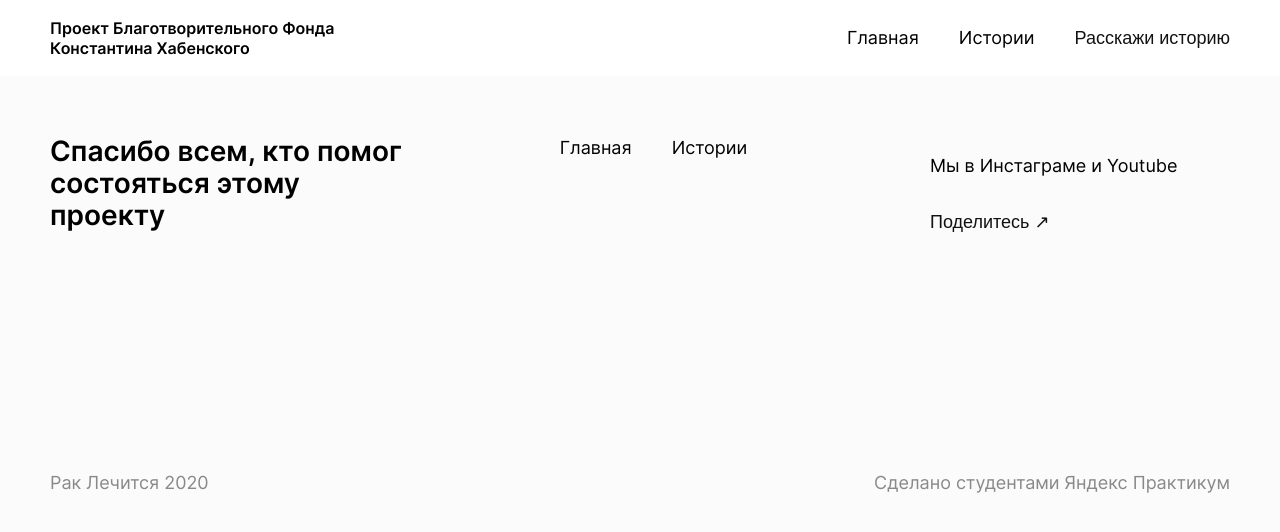
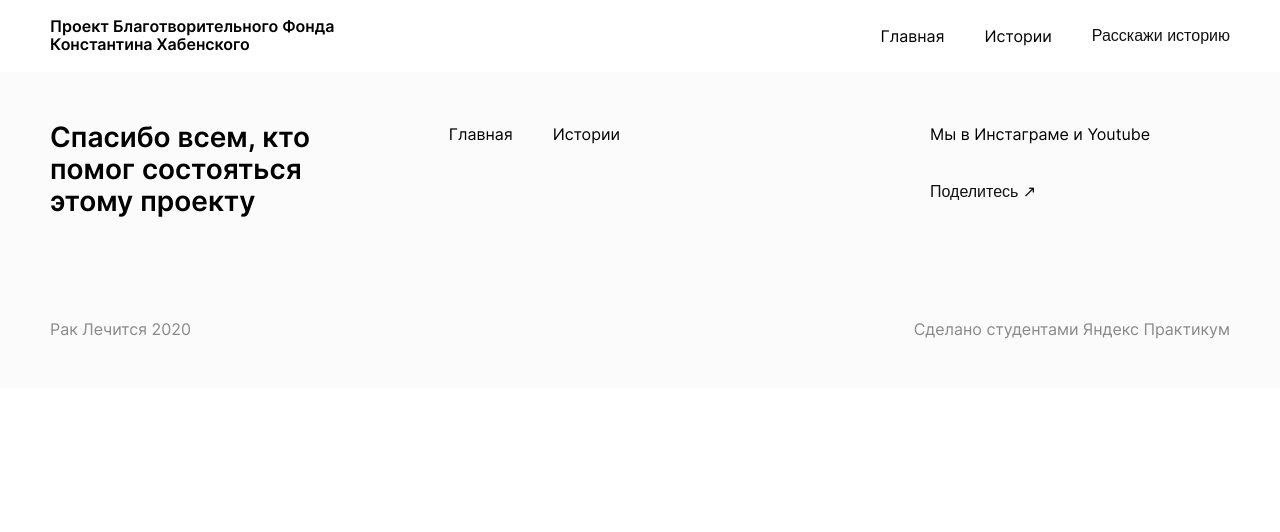
Before and after one commit to zajcevakaterina/raklechitsa, a Nuxt app: page /about in a window 1280 px wide. Shown: the top 532 px of the page. Built offline with nearby package versions, Linux system fonts and the light colour scheme.

Commit message:
add adaptiv Heder(without menu button for 768 320), Footer

```diff
--- a/components/CallToAction.vue
+++ b/components/CallToAction.vue
@@ -73,6 +73,9 @@ export default {
 .call-to-action__action-button {
   margin: auto 0 0;
   width: 280px;
+  height: 52px;
+  font-size: 16px;
+  line-height: 19px;
 }
 
 @media screen and (max-width: 1280px) {
@@ -80,11 +83,21 @@ export default {
     min-height: 480px;
     padding: 90px 0;
   }
+  .call-to-action__action-button {
+    width: 230px;
+    height: 48px;
+  }
 }
 @media screen and (max-width: 1024px) {
   .call-to-action {
     min-height: 436px;
     padding: 80px 0;
+  }
+  .call-to-action__action-button {
+    width: 230px;
+    height: 46px;
+    font-size: 15px;
+    line-height: 18px;
   }
 }
 @media screen and (max-width: 768px) {
@@ -98,4 +111,13 @@ export default {
     align-items: center;
   }
 }
+@media screen and (max-width: 320px) {
+  .call-to-action__action-button {
+    width: 290px;
+    height: 40px;
+    font-size: 13px;
+    line-height: 16px;
+    padding: 0;
+  }
+}
 </style>
--- a/components/Footer.vue
+++ b/components/Footer.vue
@@ -2,13 +2,16 @@
   <div class="wrapper">
     <footer class="footer root__section">
       <div class="footer__content">
-        <section-title
+        <div class="footer__title-menu">
+          <section-title class="section__title_footer"
             >Спасибо всем, кто помог состояться этому проекту</section-title
           >
           <!-- <footer-menu /> -->
+
           <div class="footer__menu">
             <a href="/" class="footer__menu-link">Главная</a>
             <a href="/stories" class="footer__menu-link">Истории</a>
+          </div>
         </div>
         <div class="footer__social">
           <p class="footer__social-text">Мы в Инстаграме и Youtube</p>
@@ -51,10 +54,16 @@ export default {
   flex-direction: column;
   display: flex;
   margin: 0 auto;
+  box-sizing: border-box;
 }
 .footer__content {
   width: 100%;
   display: flex;
+  justify-content: space-between;
+}
+.footer__title-menu {
+  display: flex;
+  width: calc(50% - 20px);
   justify-content: space-between;
 }
 .footer__menu {
@@ -74,7 +83,9 @@ export default {
   color: #000000;
   height: fit-content;
 }
-
+.footer__menu-link:last-child {
+  margin: 0;
+}
 .footer__menu-link:hover {
   color: #121212;
   opacity: 0.8;
@@ -92,6 +103,7 @@ export default {
   font-size: 18px;
   line-height: 24px;
   color: #000000;
+  margin: 0;
 }
 .footer__social_link {
   font-style: normal;
@@ -121,4 +133,104 @@ export default {
   line-height: 18px;
   color: #898989;
 }
+.section__title_footer {
+  max-width: 340px;
+}
+
+@media screen and (max-width: 1280px) {
+  .footer {
+    min-height: 316px;
+    padding: 50px 0;
+  }
+  .section__title_footer {
+    max-width: 305px;
+  }
+  .footer__menu-link {
+    font-size: 16px;
+  }
+  .footer__social-text {
+    font-size: 16px;
+  }
+  .footer__social_link {
+    font-size: 16px;
+  }
+  .footer__copyright-text {
+    font-size: 16px;
+  }
+}
+@media screen and (max-width: 1024px) {
+  .footer {
+    min-height: 292px;
+    padding: 50px 0;
+  }
+  .section__title_footer {
+    max-width: 288px;
+  }
+  .footer__title-menu {
+    width: 50%;
+  }
+}
+@media screen and (max-width: 768px) {
+  .section__title_footer {
+    max-width: 268px;
+  }
+  .footer__title-menu {
+    width: 60%;
+  }
+  .footer__menu {
+    flex-direction: column;
+  }
+  .footer__social {
+    width: 226px;
+  }
+}
+@media screen and (max-width: 320px) {
+  .section__title_footer {
+    max-width: 290px;
+    font-size: 18px;
+    line-height: 1.17;
+    margin-bottom: 50px;
+  }
+  .footer__content {
+    flex-direction: column;
+  }
+  .footer__title-menu {
+    flex-direction: column;
+  }
+  .footer__title-menu {
+    width: 100%;
+  }
+  .footer__menu-link {
+    font-size: 13px;
+    line-height: 1.15;
+    margin-bottom: 18px;
+  }
+  .footer__menu-link:last-child {
+    margin-bottom: 18px;
+  }
+  .footer__social {
+    min-height: 0;
+  }
+  .footer__social-text {
+    font-size: 13px;
+    line-height: 1.15;
+  }
+  .footer__social_link {
+    font-size: 13px;
+    line-height: 1.15;
+  }
+  .footer__copyright {
+    flex-direction: column;
+    margin-top: 50px;
+  }
+  .footer__copyright-text {
+    font-size: 13px;
+    line-height: 1.15;
+    margin-bottom: 10px;
+  }
+  .footer__copyright-text:last-child {
+    margin: 0;
+  }
+}
 </style>
+footer__section-title
--- a/components/Header.vue
+++ b/components/Header.vue
@@ -53,4 +53,27 @@ export default {
 .button_header:hover {
   opacity: 0.8;
 }
+@media screen and (max-width: 1280px) {
+  .header {
+    min-height: 72px;
+  }
+  .header__logo {
+    line-height: 1.12;
+  }
+  .button_header {
+    font-size: 16px;
+  }
+}
+@media screen and (max-width: 768px) {
+  .button_header {
+    display: none;
+  }
+}
+@media screen and (max-width: 320px) {
+  .header__logo {
+    line-height: 1.17;
+    width: 216px;
+    font-size: 12px;
+  }
+}
 </style>
--- a/components/Menu.vue
+++ b/components/Menu.vue
@@ -39,4 +39,18 @@ export default {};
 .nuxt-link-exact-active {
   border-bottom: solid 2px;
 }
+
+@media screen and (max-width: 1280px) {
+  .menu-link {
+    font-size: 16px;
+  }
+  .header__logo {
+    line-height: 1.12;
+  }
+}
+@media screen and (max-width: 768px) {
+  .menu {
+    display: none;
+  }
+}
 </style>
```
Lines whose indentation alone changed are shown as unchanged.
